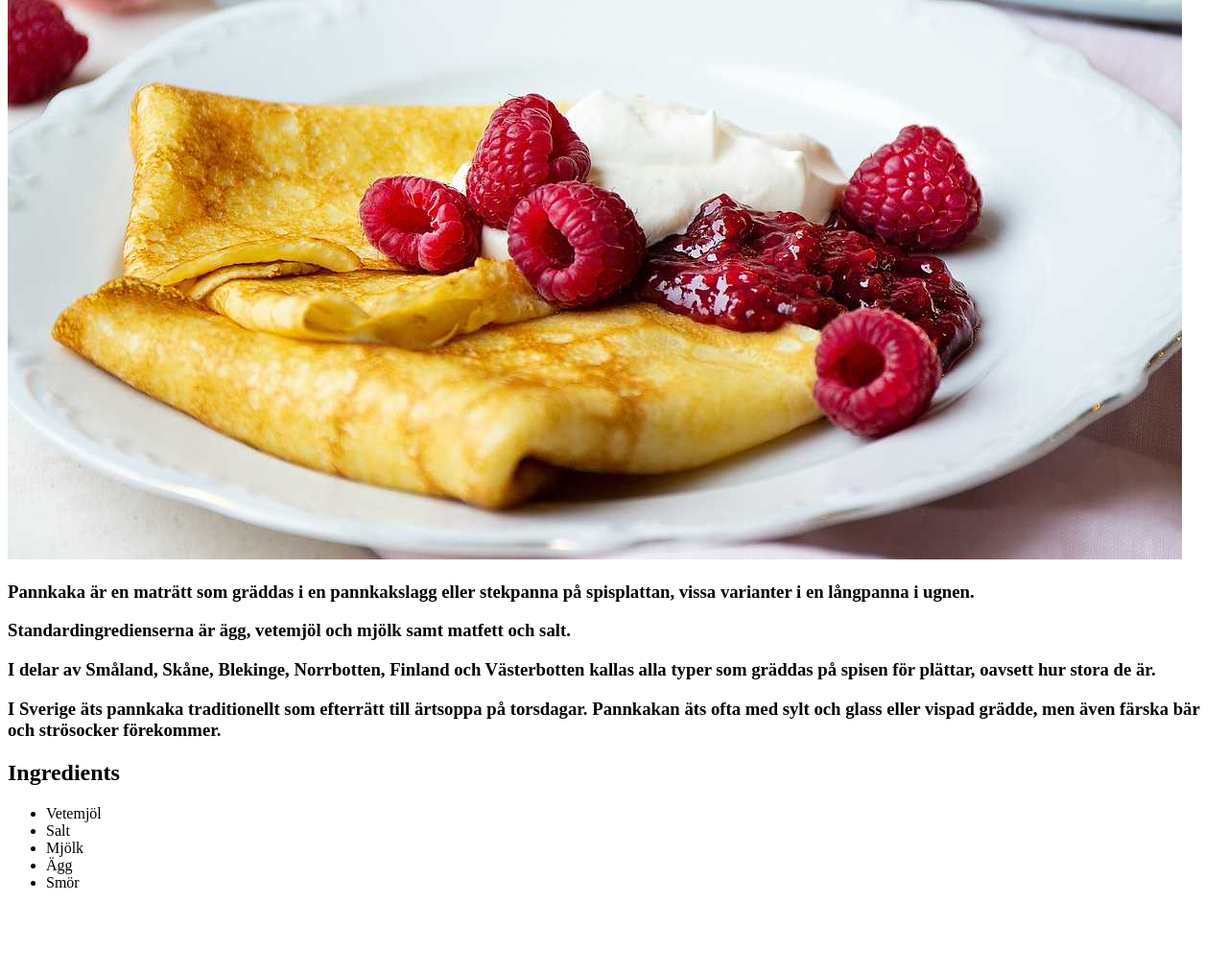
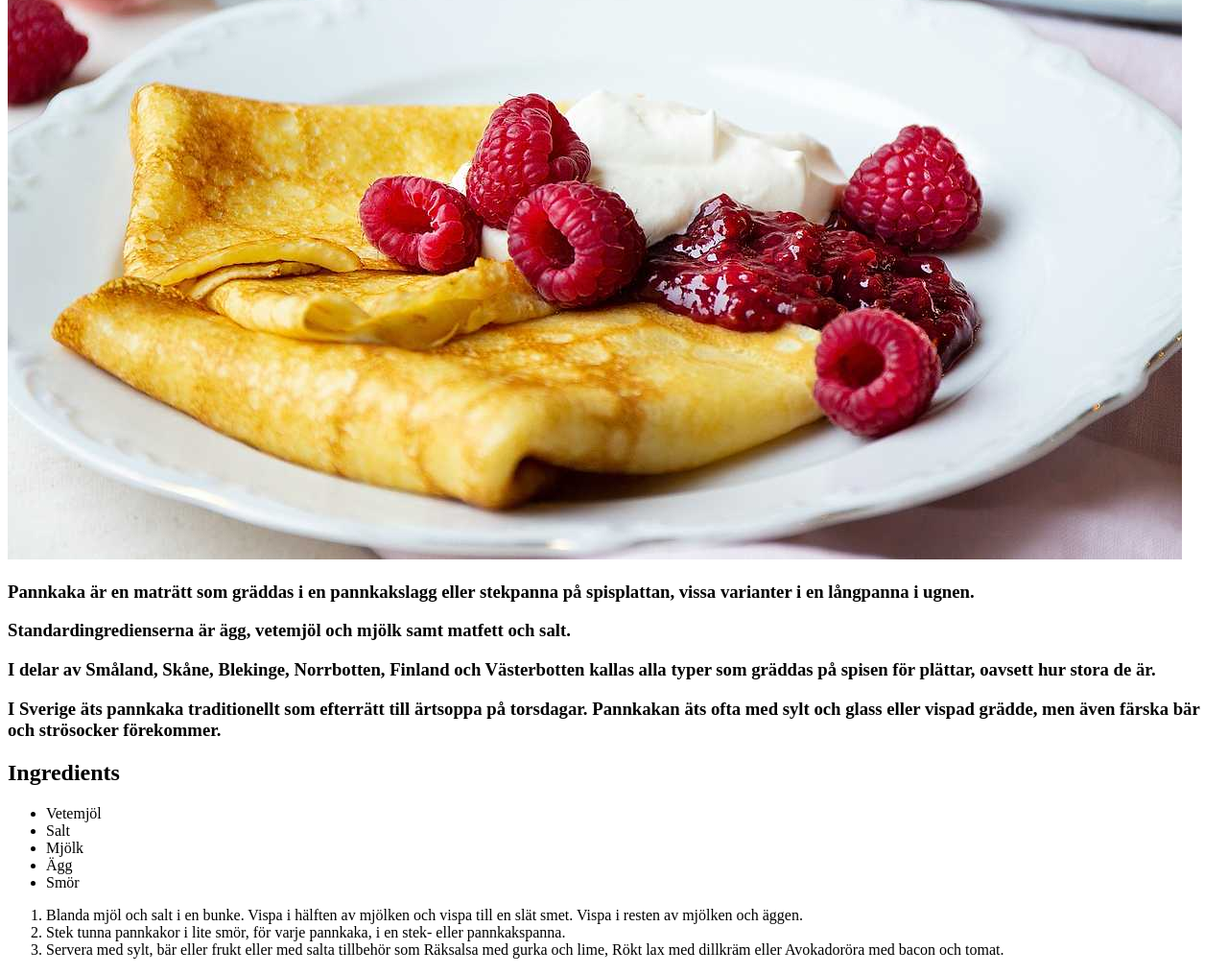
Before and after one commit to johansg93/odin-recipes, a plain HTML site: page recipes/pannkaka.html in a window 1280 px wide. Shown: the part 415-1430 px from the top of the page at 96% size. Before the commit the page ends 1360 px from the top, so only its background shows below. Drawn offline with Linux system fonts and the light colour scheme.

Commit message:
add steps to pannkaka.html

```diff
--- a/recipes/pannkaka.html
+++ b/recipes/pannkaka.html
@@ -21,8 +21,14 @@
         <li>Mjölk</li>
         <li>Ägg</li>
         <li>Smör</li>
+    </ul>
+    <ol>
+        <li>Blanda mjöl och salt i en bunke. Vispa i hälften av mjölken och vispa till en slät smet. Vispa i resten av mjölken och äggen.</li>
+        <li>Stek tunna pannkakor i lite smör, för varje pannkaka, i en stek- eller pannkakspanna.</li>
+        <li>Servera med sylt, bär eller frukt eller med salta tillbehör som Räksalsa med gurka och lime, Rökt lax med dillkräm eller Avokadoröra med bacon och tomat.</li>
 
 
-    </ul>
+
+    </ol>
 </body>
 </html>
```
